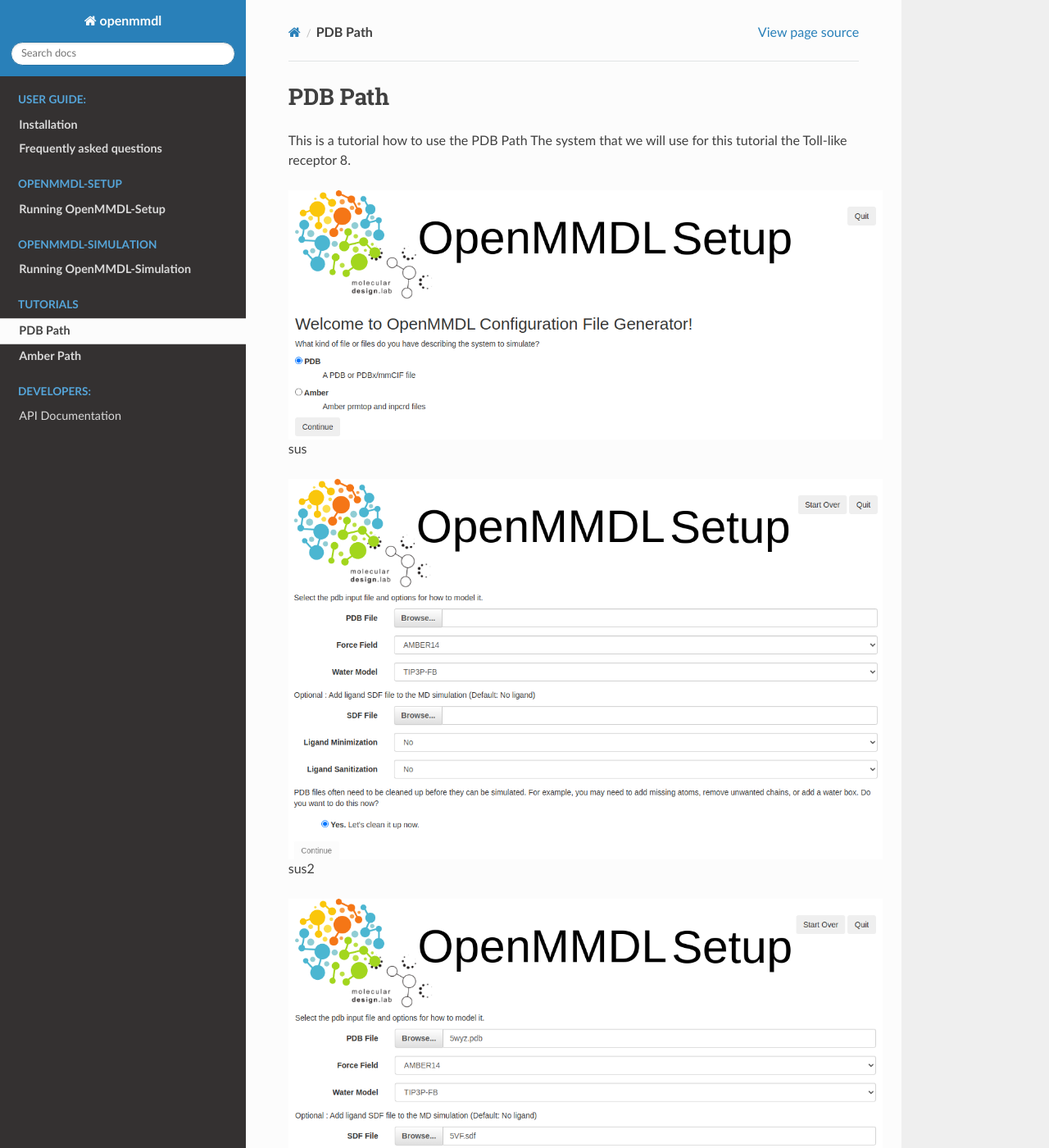
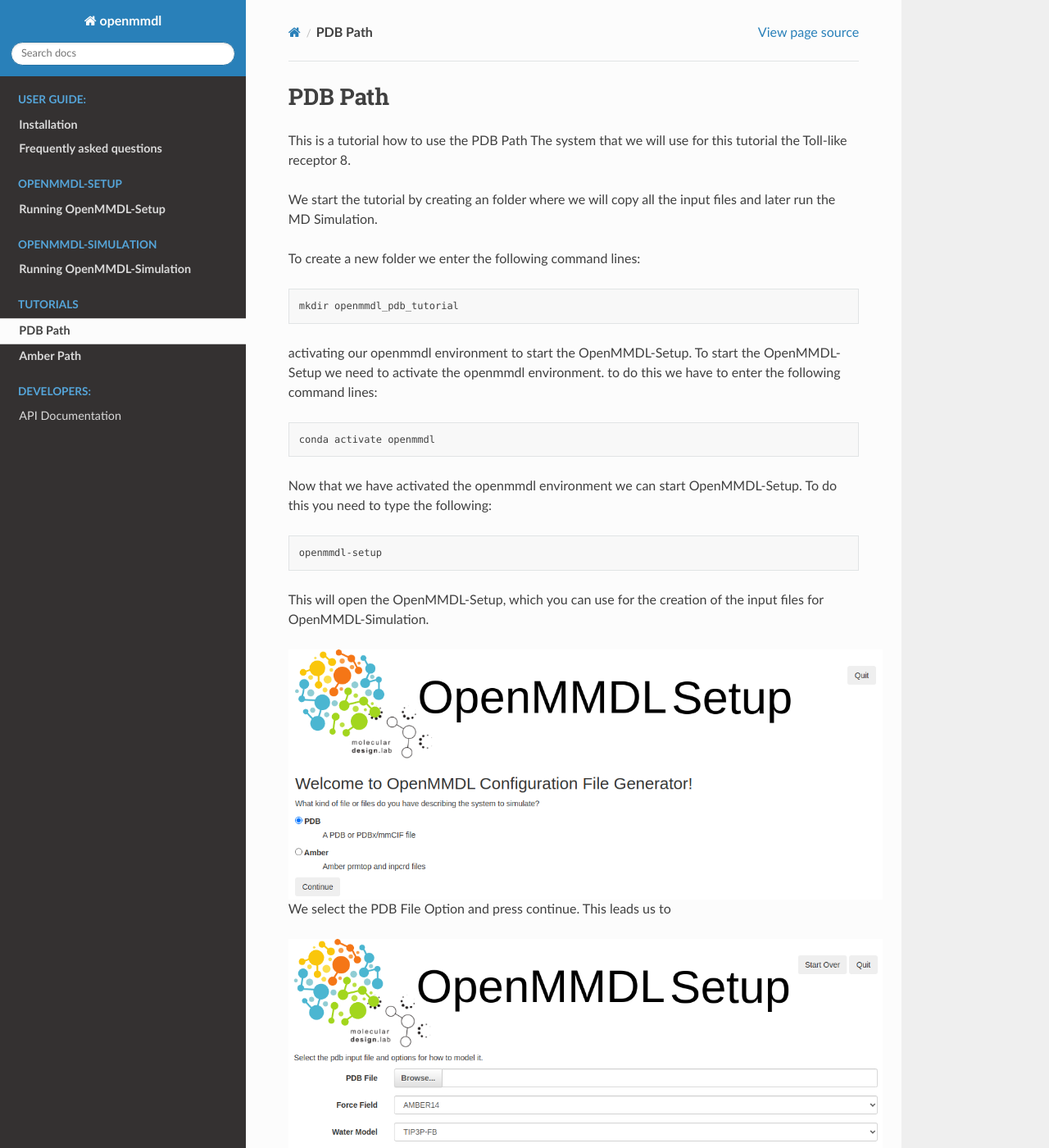
Before and after one commit to wolberlab/OpenMMDL, a Sphinx documentation site: the page built from docs/tutorial_pdb_path.rst, in a window 1280 px wide and 1400 px high. Shown: the whole window at 82% size. Built offline with Sphinx 7.4.7 and the Read the Docs theme 2.0.0, drawn with Linux system fonts in a browser that asks for light colours.

Commit message:
Update tutorial_pdb_path.rst

```diff
--- a/docs/tutorial_pdb_path.rst
+++ b/docs/tutorial_pdb_path.rst
@@ -5,11 +5,39 @@
 The system that we will use for this tutorial the Toll-like receptor 8.
 
 
+We start the tutorial by creating an folder where we will copy all the input files and later run the MD Simulation.
+
+To create a new folder we enter the following command lines:
+
+
+.. code-block:: text
+
+    mkdir openmmdl_pdb_tutorial
+
+
+activating our openmmdl environment to start the OpenMMDL-Setup.
+To start the OpenMMDL-Setup we need to activate the openmmdl environment. to do this we have to enter the following command lines:
+
+.. code-block:: text
+
+    conda activate openmmdl
+
+Now that we have activated the openmmdl environment we can start OpenMMDL-Setup. To do this you need to type the following:
+
+.. code-block:: text
+
+    openmmdl-setup
+
+This will open the OpenMMDL-Setup, which you can use for the creation of the input files for OpenMMDL-Simulation.
+
+
+
 .. figure:: /_static/images/tutorials/PDB_Path/Selectfiletype.png
    :figwidth: 725px
    :align: center
 
-sus
+We select the PDB File Option and press continue.
+This leads us to
 
 .. figure:: /_static/images/tutorials/PDB_Path/Selectfiles1.png
    :figwidth: 725px
```
